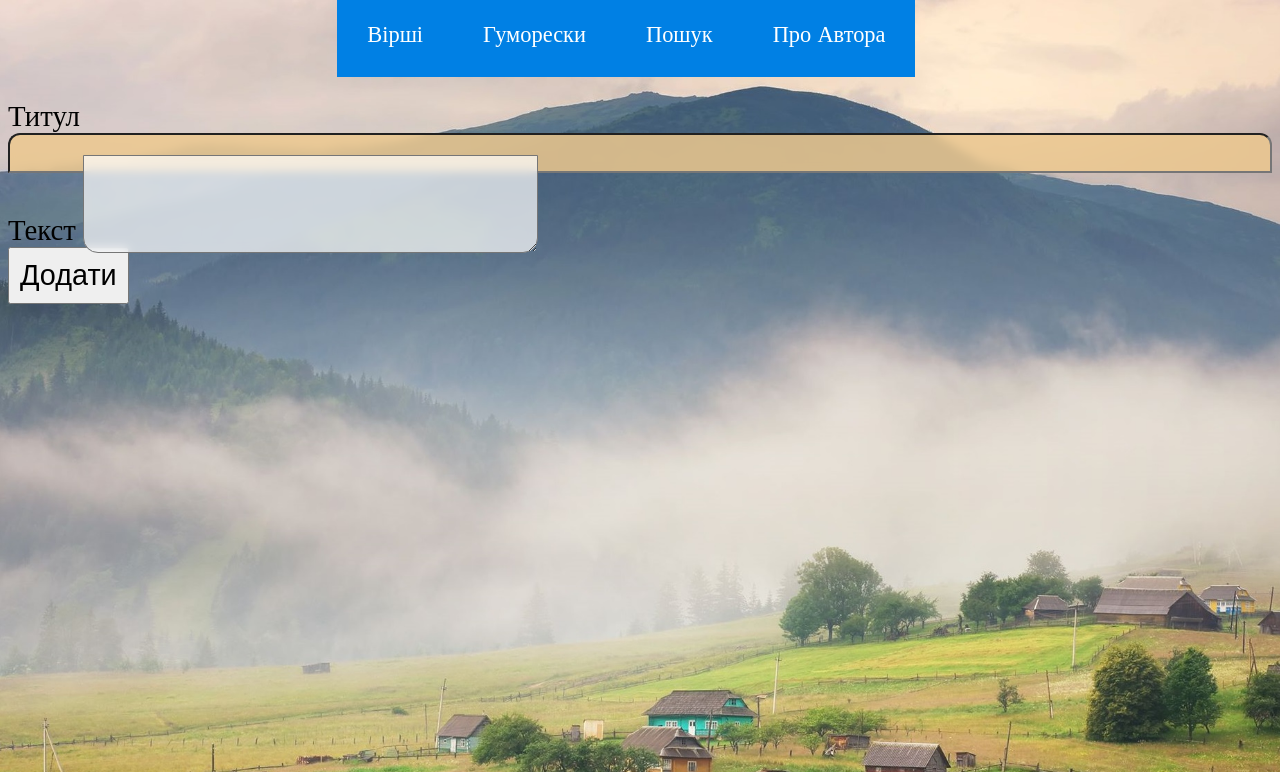
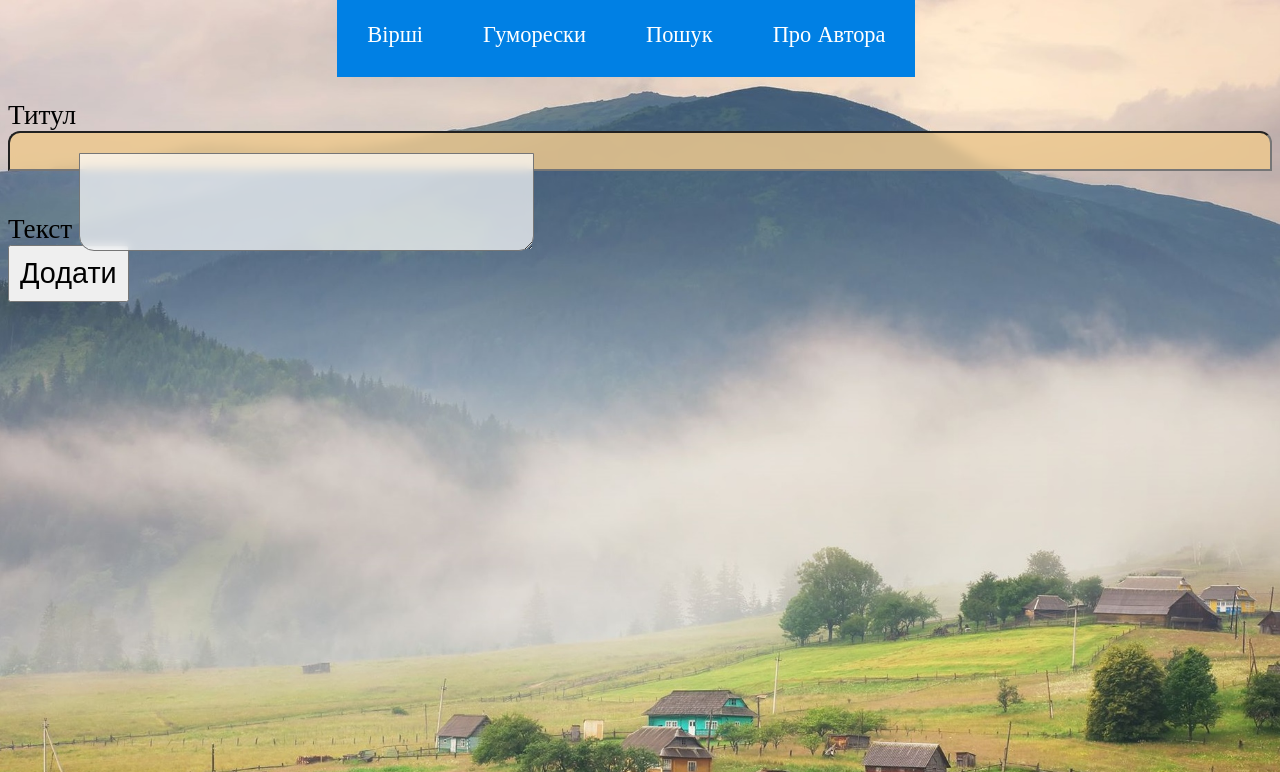
Before and after one commit to SLDem/z-humorom-pro-vse-na-sviti, a Flask app: page /add_poem in a window 1280 px wide. Shown: the top 772 px of the page. Run offline with Flask 2, Linux system fonts and the light colour scheme; some libraries are stand-ins or nearby versions; some web fonts are replaced.

Commit message:
Changed fonts and some layout

```diff
--- a/app/static/styles.css
+++ b/app/static/styles.css
@@ -60,7 +60,7 @@ body{
     -o-background-size: cover;
     background-size: cover;
     font-family: Alice;
-    font-size: 1.8rem;
+    font-size: 1.7rem;
     }
 
 input{
```
